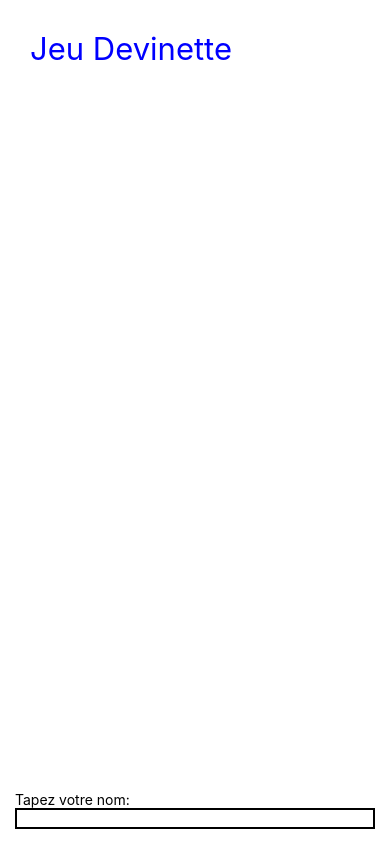
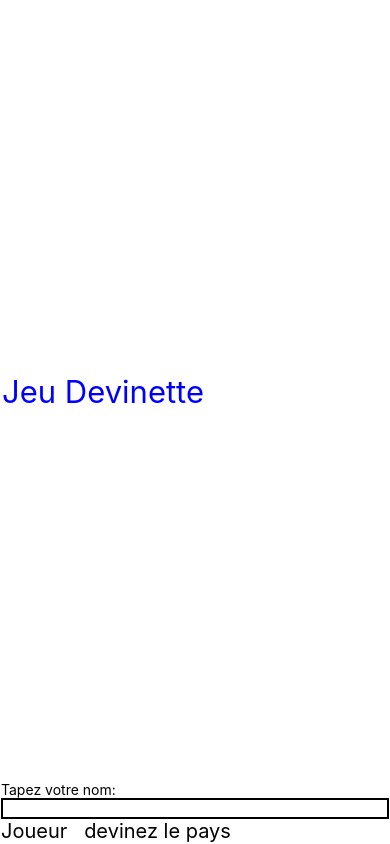
Before and after one commit to thebenoit/labo3, a React Native app: screen / in a window 390 px wide. Built offline with nearby package versions, Linux system fonts and the light colour scheme.

Commit message:
ajout de use state et de input qui prend le nom

```diff
--- a/App.js
+++ b/App.js
@@ -1,5 +1,7 @@
 import { StatusBar } from 'expo-status-bar';
-import { StyleSheet, Text, View, TextInput } from 'react-native';
+import { useState } from "react";
+import { StyleSheet, Text, View, TextInput,Button, Alert } from 'react-native';
+
 
 function Head(){
   return(
@@ -10,12 +12,20 @@ function Head(){
   )
 }
 export default function App() {
+  const [nom, setNom] = useState(" ");
   return (
     <View style={styles.container}>
       <Head/>
       <Text>Tapez votre nom:</Text>
       <Text></Text>
-      <TextInput style={styles.input} value=''></TextInput>
+      <TextInput style={styles.input} value={nom}
+      onChangeText={setNom}></TextInput>
+      <Text></Text>
+      <Text></Text>
+      <Text></Text>
+      <Text></Text>
+      <Text></Text>
+      <Text style={{fontSize:20}}>Joueur {nom} devinez le pays </Text>
 
 
       <StatusBar style="auto" />
@@ -26,10 +36,10 @@ export default function App() {
 const styles = StyleSheet.create({
   container: {
     flex: 1,
-    backgroundColor: '#fff',
+    backgroundColor: '#ffff',
     alignItems: 'flex-start',
-    justifyContent: 'flex-start',
-    padding: 15,
+    justifyContent: 'center',
+    padding: 1,
   },
   title: {
     fontSize: 31,
```
